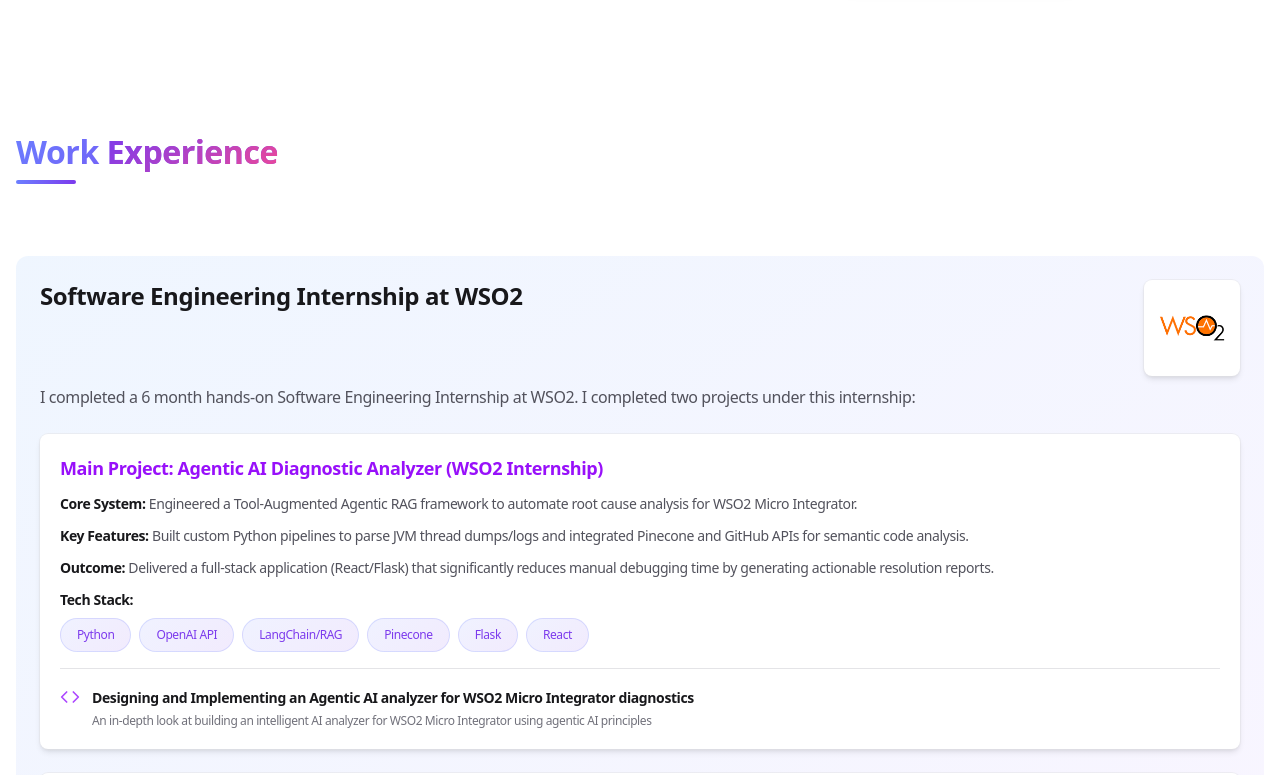
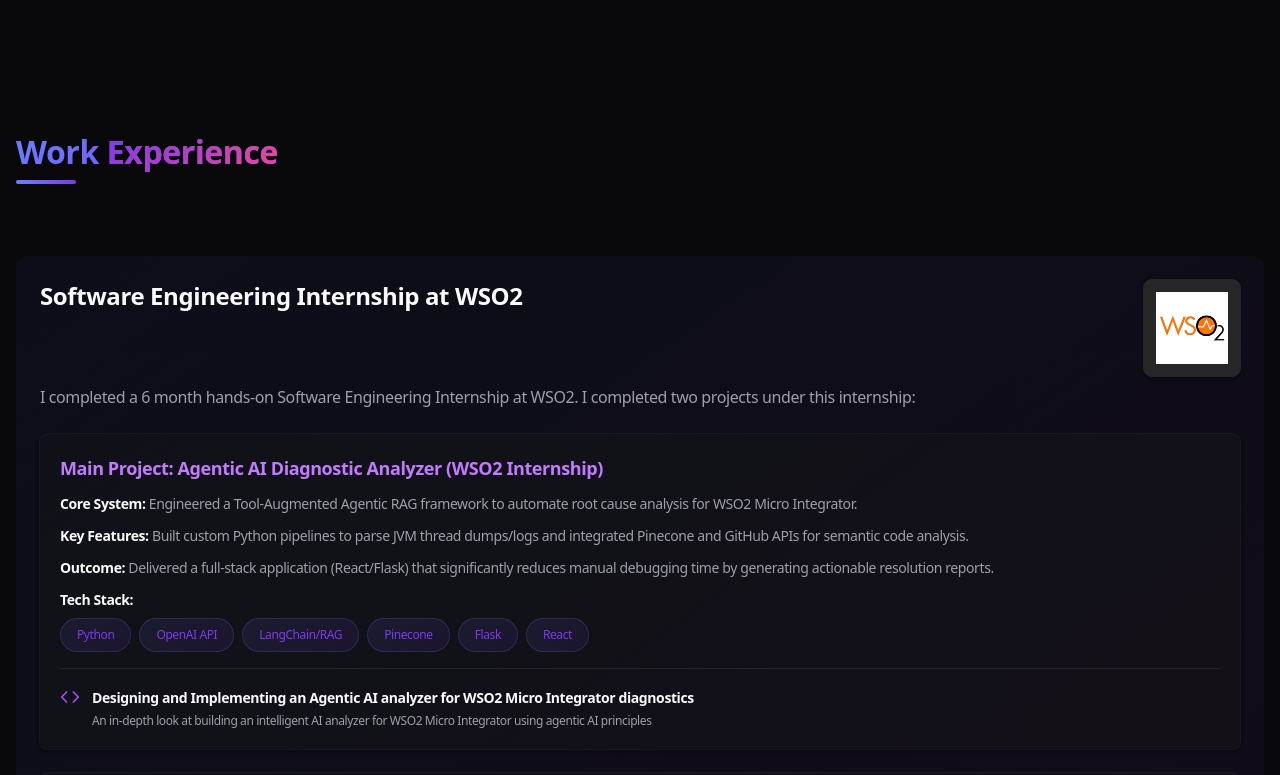
Before and after one commit to damaya0/Portfolio, a Next.js app: page / in a window 1280 px wide. Shown: the part 1170-1945 px from the top of the page. Built offline with nearby package versions, Linux system fonts and the light colour scheme.

Commit message:
content change

```diff
--- a/app/data.ts
+++ b/app/data.ts
@@ -207,7 +207,7 @@
     id: 'award7',
   },
   {
-    title: 'Ananda Pradeepa Award',
+    title: 'Most Outstanding student of the physical science section in grade 12',
     organization: 'Ananda College',
     id: 'award9',
   },
@@ -216,7 +216,7 @@
 export const ACADEMIC_PROJECTS: AcademicProject[] = [
   {
     name: 'Multimodal Wild Animal Detection System',
-    description: 'Engineered a mass-deployable edge detection node to mitigate Human-Elephant Conflict (HEC) by fusing computer vision and seismic data. The system runs YOLOv5/v11 models with Quantization Aware Training (QAT) on a Qualcomm QCS6490/Raspberry Pi architecture, integrated with a custom PCB for geophone signal filtering. Features include STA/LTA algorithms for footstep detection and an off-grid solar power management system.',
+    description: 'Currently Developing a mass-deployable edge detection node to mitigate Human-Elephant Conflict (HEC) by fusing computer vision and seismic data. The system runs YOLOv5/v11 models with Quantization Aware Training (QAT) on a Qualcomm QCS6490/Raspberry Pi architecture, integrated with a custom PCB for geophone signal filtering. Features include STA/LTA algorithms for footstep detection and an off-grid solar power management system.',
     technologies: ['Edge AI', 'YOLOv5', 'YOLOv11', 'QAT', 'Qualcomm QCS6490', 'Raspberry Pi', 'PCB Design', 'Seismic Sensing', 'Solar Power'],
     image: '/projects/wild-animal.jpg',
     id: 'project1',
--- a/app/layout.tsx
+++ b/app/layout.tsx
@@ -49,7 +49,7 @@
           enableSystem={true}
           attribute="class"
           storageKey="theme"
-          defaultTheme="system"
+          defaultTheme="dark"
         >
           <div className="flex min-h-screen w-full flex-col font-[family-name:var(--font-inter-tight)]">
             <Navigation />
```
